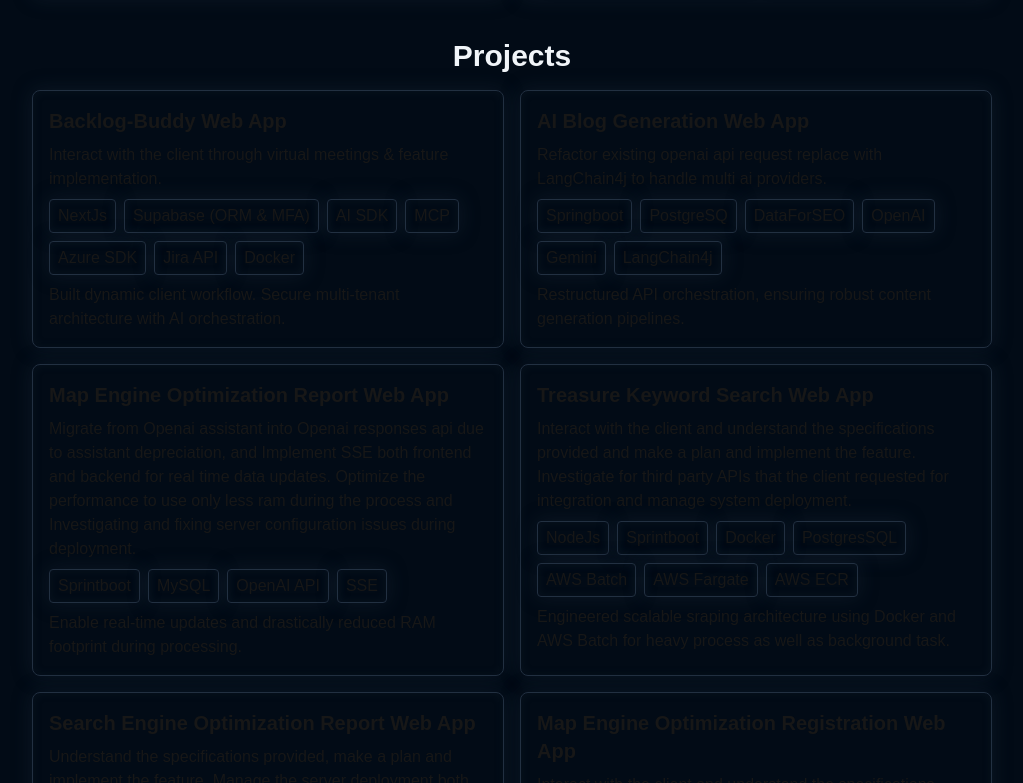
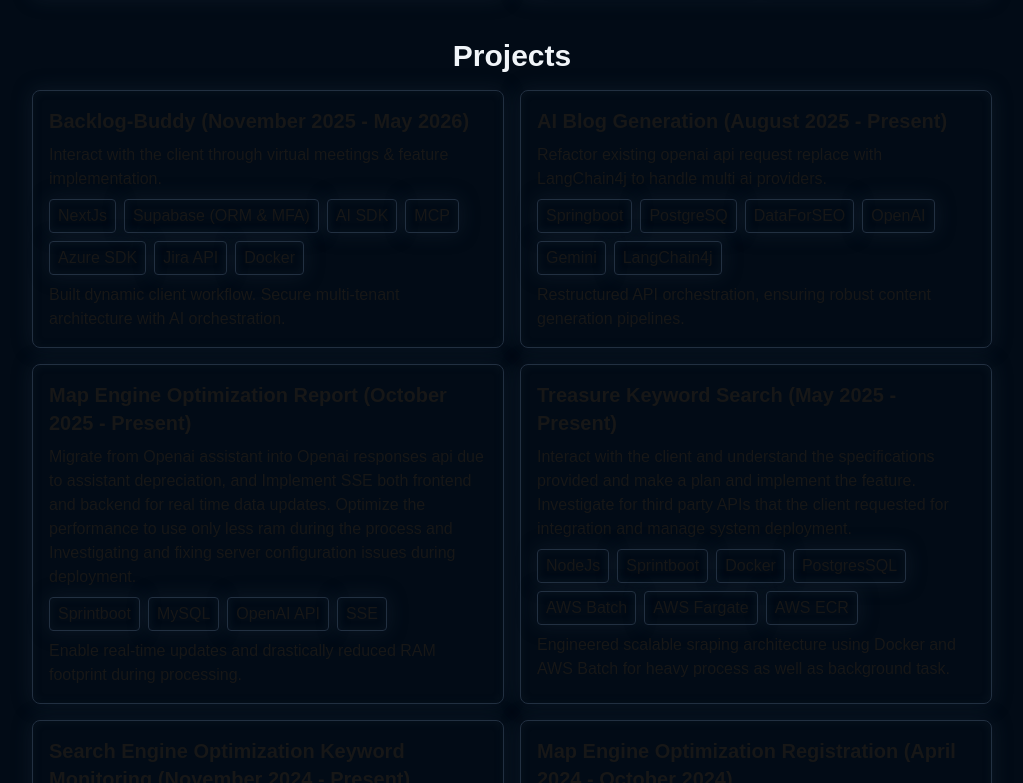
Before and after one commit to reypatoy/my-portfolio, a Next.js app: page / in a window 1280 px wide. Shown: the part 1677-2460 px from the top of the page, without its empty margins (128-1151 px from the left). Built offline with nearby package versions, Linux system fonts and the light colour scheme.

Commit message:
Fixing projects layout and adjusting contents

```diff
--- a/components/projects.tsx
+++ b/components/projects.tsx
@@ -7,7 +7,7 @@
             <h1 className="text-[#F1F5F9] font-bold text-3xl">Projects</h1>
             <div className="grid grid-cols-1 lg:grid-cols-2 gap-4 w-full mt-4">
                 <div className="flex-1 flex flex-row flex-wrap">
-                    <ProjectCard title="Backlog-Buddy Web App" className="">
+                    <ProjectCard title="Backlog-Buddy (November 2025 - May 2026)" className="">
                         <p>Interact with the client through virtual meetings & feature implementation.</p>
                         <div className="flex flex-wrap gap-2">
                             <ProjectTechsCard text="NextJs"/>
@@ -22,7 +22,7 @@
                     </ProjectCard>
                 </div>
                 <div className="flex flex-1 flex-row flex-wrap">
-                    <ProjectCard title="AI Blog Generation Web App">
+                    <ProjectCard title="AI Blog Generation (August 2025 - Present)">
                         <p>Refactor existing openai api request replace with LangChain4j to handle multi ai providers.</p>
                         <div className="flex flex-wrap gap-2">
                             <ProjectTechsCard text="Springboot"/>
@@ -36,7 +36,7 @@
                     </ProjectCard>
                 </div>
                 <div className="flex-1 flex flex-row flex-wrap">
-                    <ProjectCard title="Map Engine Optimization Report Web App" className="">
+                    <ProjectCard title="Map Engine Optimization Report (October 2025 - Present)" className="">
                         <p>Migrate from Openai assistant into Openai responses api due to assistant depreciation, and Implement SSE both frontend and backend for real time data updates. Optimize the performance to use only less ram during the process and Investigating and fixing server configuration issues during deployment.</p>
                         <div className="flex flex-wrap gap-2">
                             <ProjectTechsCard text="Sprintboot"/>
@@ -48,7 +48,7 @@
                     </ProjectCard>
                 </div>
                 <div className="flex flex-1 flex-row flex-wrap">
-                    <ProjectCard title="Treasure Keyword Search Web App">
+                    <ProjectCard title="Treasure Keyword Search (May 2025 - Present)">
                         <p>Interact with the client and understand the specifications provided and make a plan and implement the feature. Investigate for third party APIs that the client requested for integration and manage system deployment.</p>
                         <div className="flex flex-wrap gap-2">
                             <ProjectTechsCard text="NodeJs"/>
@@ -63,7 +63,7 @@
                     </ProjectCard>
                 </div>
                 <div className="flex-1 flex flex-row flex-wrap">
-                    <ProjectCard title="Search Engine Optimization Report Web App" className="">
+                    <ProjectCard title="Search Engine Optimization Keyword Monitoring (November 2024 - Present)" className="">
                         <p>Understand the specifications provided, make a plan and implement the feature. Manage the server deployment both staging and production.</p>
                         <div className="flex flex-wrap gap-2">
                             <ProjectTechsCard text="NuxtJs"/>
@@ -78,7 +78,7 @@
                     </ProjectCard>
                 </div>
                 <div className="flex flex-1 flex-row flex-wrap">
-                    <ProjectCard title="Map Engine Optimization Registration Web App">
+                    <ProjectCard title="Map Engine Optimization Registration (April 2024 - October 2024)">
                         <p>Interact with the client and understand the specifications provided and make a plan and implement the feature. Investigate for third party APIs that the client requested for integration and manage system deployment.</p>
                         <div className="flex flex-wrap gap-2">
                             <ProjectTechsCard text="NodeJs"/>
@@ -93,8 +93,8 @@
                     </ProjectCard>
                 </div>
             </div>
-            <div className="flex flex-1 flex-row flex-wrap mt-4">
-                    <ProjectCard title="Japanese Learning Web App">
+            <div className="flex flex-1 flex-row flex-wrap mt-4 w-full">
+                    <ProjectCard title="Japanese Learning (March 2023 - February 2024)">
                         <p>Implement the UI from the design provided by the client, and connect to the backend api and fixes some bugs during the connection.</p>
                         <div className="flex flex-wrap gap-2">
                             <ProjectTechsCard text="ReactJs"/>
```
